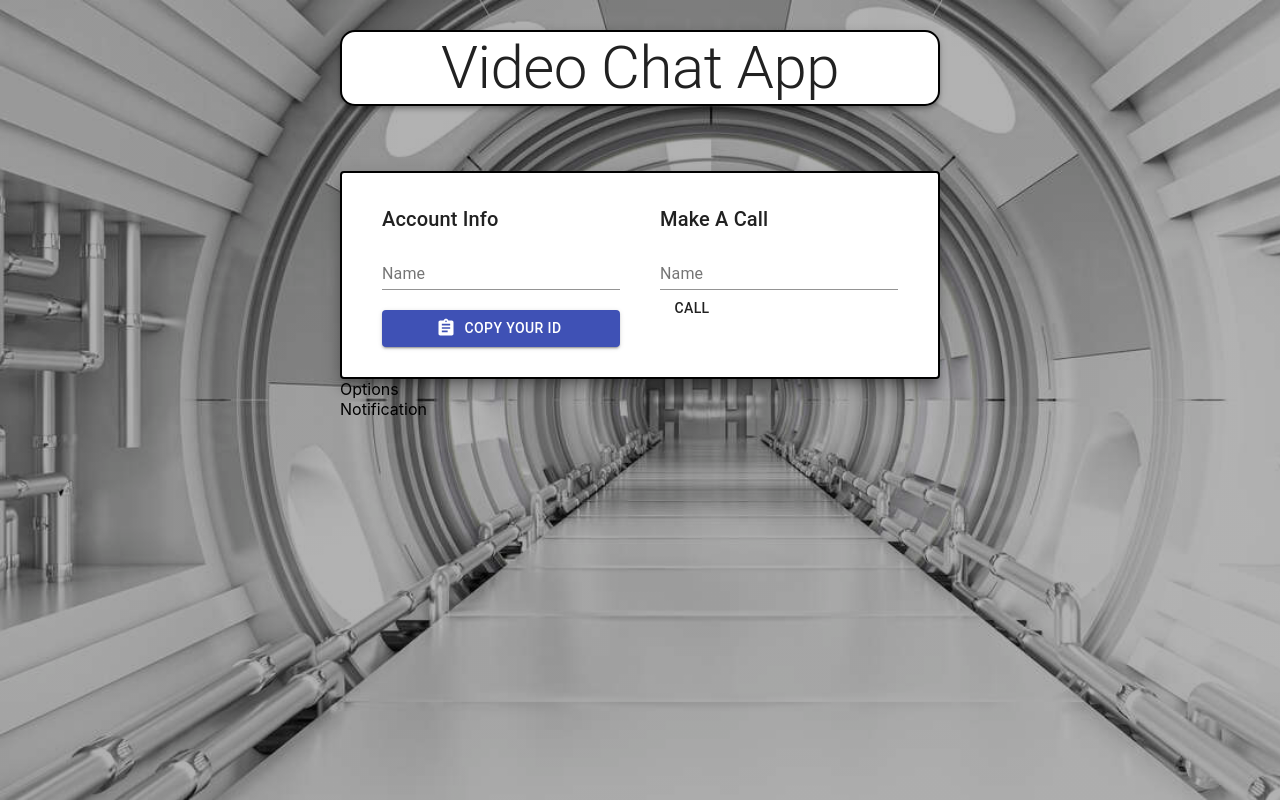
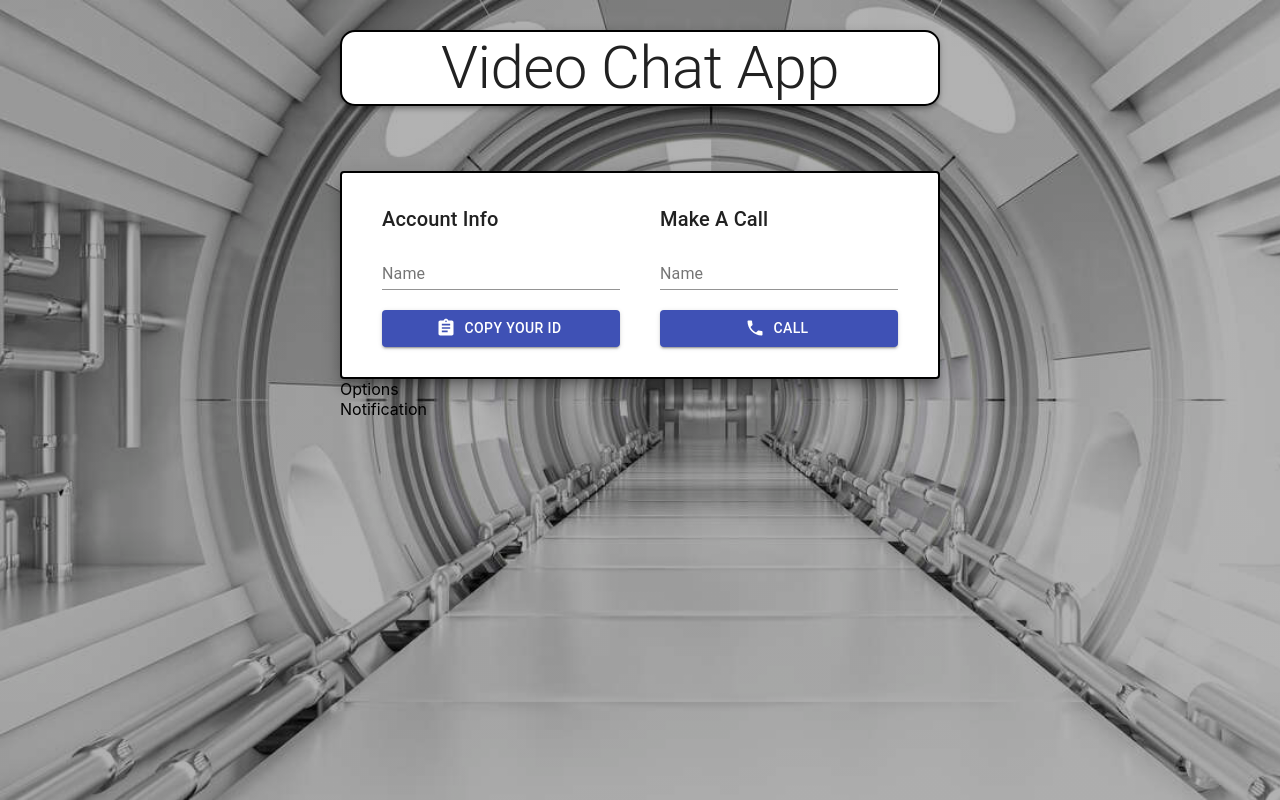
Before and after one commit to DeeIdowu/VideoChatApp, a React (Create React App) app in the folder client/: page / in a window 1280 px wide. Built offline with nearby package versions, Linux system fonts and the light colour scheme; no server answers.

Commit message:
more styling to Options component

```diff
--- a/client/src/components/Options.jsx
+++ b/client/src/components/Options.jsx
@@ -64,11 +64,11 @@ const Options = ({children}) => {
                             </Typography>
                             <TextField label="Name" value={idToCall} onChange={(e)=> setIdToCall(e.target.value)} fullWidth />
                             {callAccepted && !callEnded ? (
-                                <Button>
+                                <Button variant="contained" color="secondary" startIcon={<PhoneDisabled fontSize="large" />} fullWidth onClick={leaveCall} className={classes.margin}>
                                     Hang Up
                                 </Button>
                             ) : (
-                                <Button>
+                                <Button variant="contained" color="primary" startIcon={<Phone fontSize="large" />} fullWidth onClick={() => callUser(idToCall)} className={classes.margin}>
                                     Call
                                 </Button>
                             )}
```
